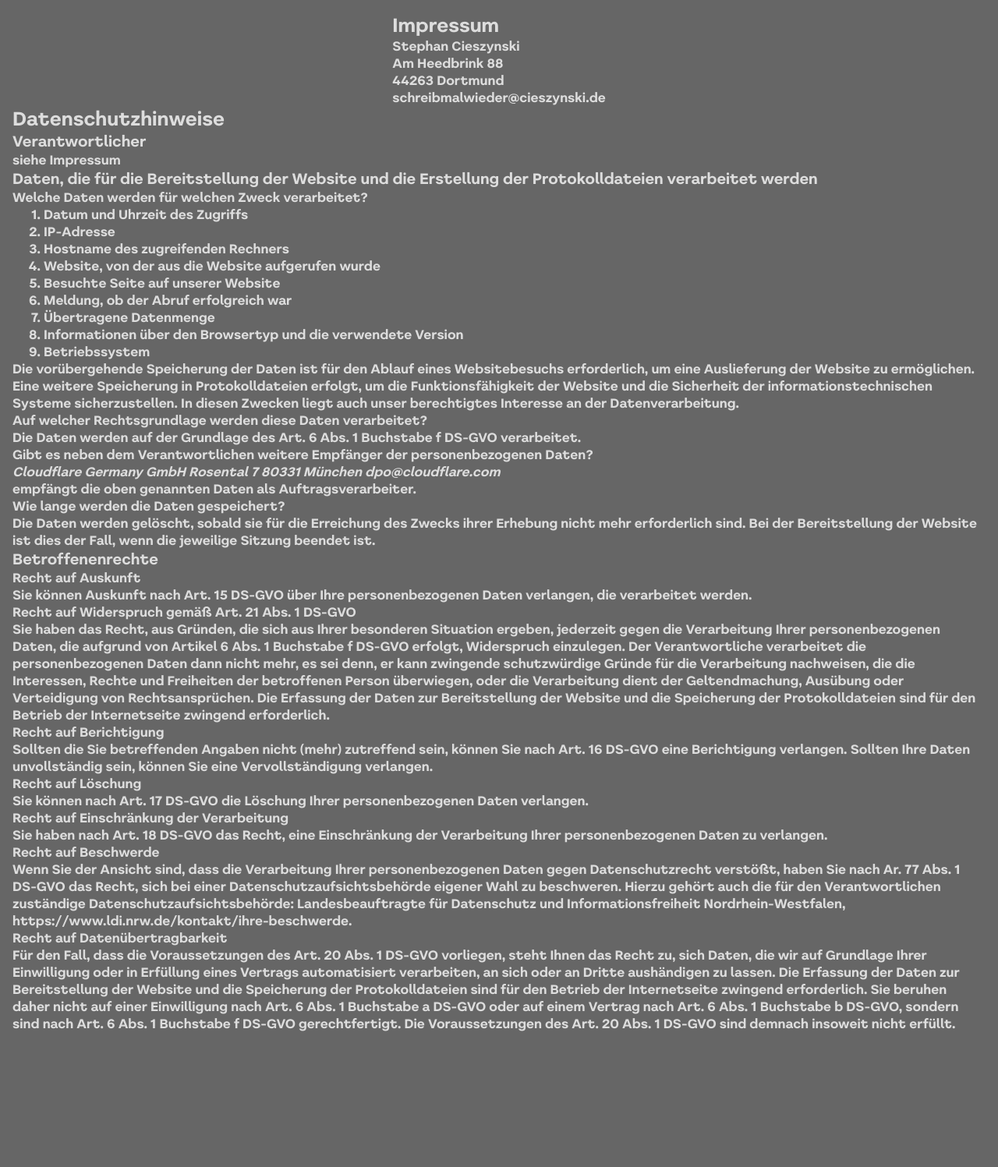
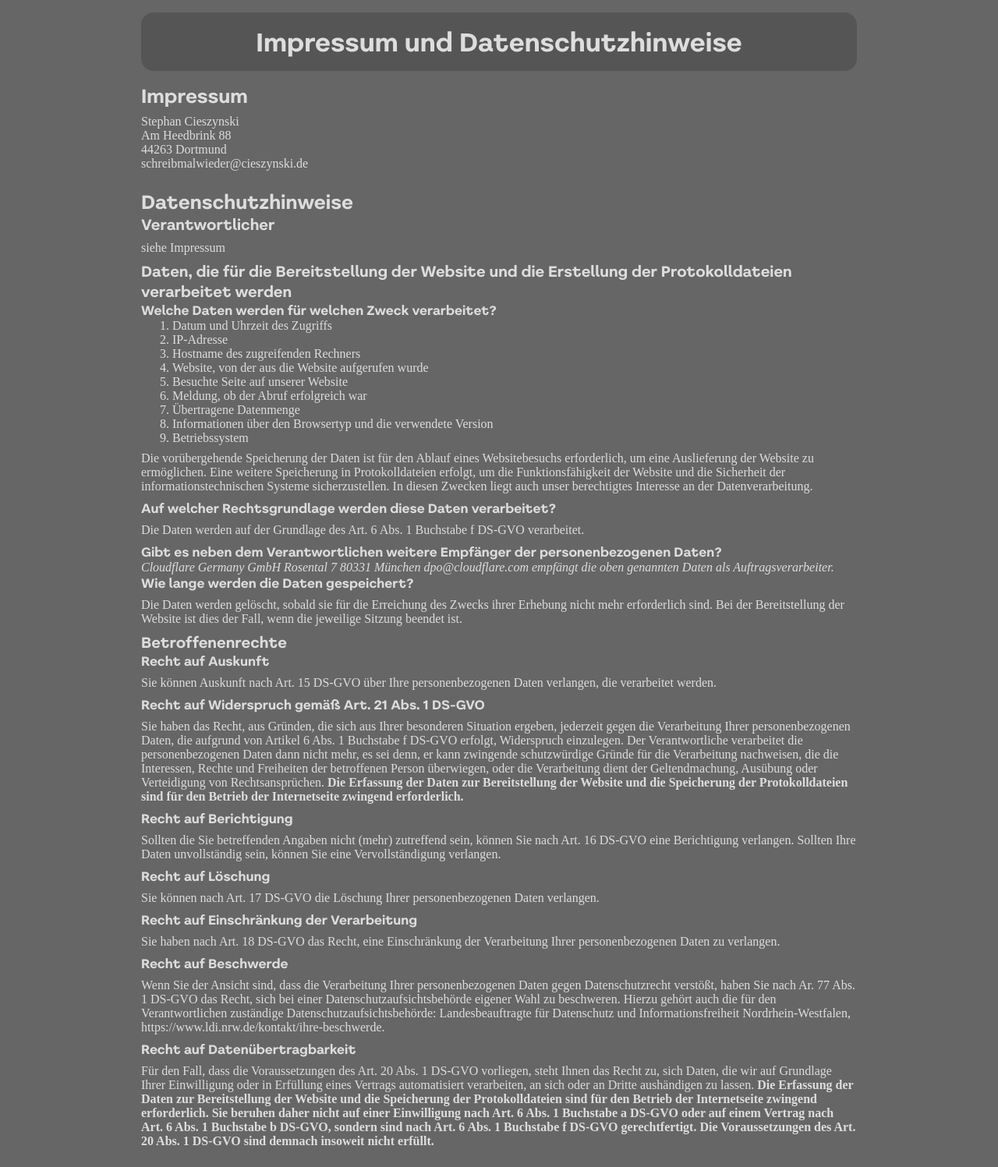
Before and after one commit to cieszynski/cieszynski.github.io, a Jekyll site: the page built from rechtliches.html, in a window 1280 px wide. Shown: the whole page at 78% size. Built offline with Jekyll 4.4.1, drawn with Linux system fonts in a browser that asks for light colours; before the commit the page ends 1340 px from its top, so only the background shows below that.

Commit message:
default.css, default.html new

```diff
--- /dev/null
+++ b/404.html
@@ -0,0 +1 @@
+Geduld!
--- a/_layouts/default.html
+++ b/_layouts/default.html
@@ -1,16 +1,17 @@
 <!DOCTYPE html>
-<html lang="{{ page.lang | default: "de" }}">
+<html lang="{{ page.lang | default: " de" }}">
 
 <head>
     <title>{{ page.title }}</title>
     <meta charset="utf-8">
     <meta name="viewport" content="width=device-width, initial-scale=1">
-    <meta name="robots" content="{{ page.robots | default: "follow, index" }}">
+    <meta name="robots" content="{{ page.robots | default: 'follow, index' }}">
+    <meta name="theme-color" content="#666" />
 
-    <link rel="stylesheet" href="/assets/css/default.css">
-    {% if page.collection %}
-    <link rel="stylesheet" href="/assets/css/{{ page.collection }}.css">
-    {% endif %}
+    <link rel="stylesheet" href="{{ page.stylesheet | prepend: 'assets/css/' | relative_url  }}">
+    <link rel="stylesheet" href="{{ page.stylesheet | prepend: 'assets/css/' | relative_url  }}" as="style" rel="preload">
+    <link href="/assets/fonts/fjallaone-regular-webfont.woff2" as="font" rel="preload" type="font/woff2" crossorigin="">
+    <link href="/assets/fonts/literal.bold-webfont.woff2" as="font" rel="preload" type="font/woff2" crossorigin="">
 </head>
 
 <body>
--- a/assets/css/default.css
+++ b/assets/css/default.css
@@ -1,3 +1,11 @@
+@font-face {
+    font-family: 'fjallaoneregular';
+    src: url("/assets/fonts/fjallaone-regular-webfont.woff2") format('woff2'),
+        url("/assets/fonts/fjallaone-regular-webfont.woff") format('woff');
+    font-weight: normal;
+    font-style: normal;
+}
+
 @font-face {
     font-family: "literal";
     font-stretch: normal;
@@ -7,12 +15,18 @@
         url("/assets/fonts/literal.bold-webfont.woff") format("woff");
 }
 
+@layer default, theme;
+
+@layer default {
+
     *,
     *::before,
     *::after {
         margin: 0;
         box-sizing: border-box;
+        text-decoration: none;
     }
+
 
     a {
         text-decoration: none;
@@ -20,72 +34,47 @@ a {
     }
 
     body {
+        gap: 16px;
         display: flex;
         flex-flow: column;
-    color: #ddd;
-    background: #666;
-    font-family: literal, sans-serif;
-    place-content: center;
-    place-items: center;
-    min-height: 100%;
+        width: min-content;
+        width: 100%;
+        max-width: 950px;
         padding: 16px;
     }
 
-h1 {
-    width: min-content;
+    footer {
+        display: flex;
         padding: 16px;
-    font-size: clamp(30px, 6.667vw, 60px);
-    line-height: .9;
-    display: grid;
-    column-gap: 16px;
         border-radius: 16px;
-    background: #555;
-
-    & span:first-of-type {
-        display: inline-flex;
-        justify-content: end;
-        align-items: end;
+        justify-content: center;
+        align-items: center;
     }
 
+    h1 {
         & img {
-        width: clamp(100px, 20vw, 180px);
-        grid-column: 2;
-        grid-row: 1 / 3;
+            display: block;
+            border-radius: 16px;
+            width: 100%;
         }
     }
 
     html {
-    height: 100%;
+        display: flex;
+        flex-flow: column;
+        place-content: center;
+        place-items: center;
+        min-height: 100%;
     }
 
     main {
         gap: 16px;
         display: flex;
         flex-flow: row wrap;
-    width: min-content;
-
-    & div,
-    a {
-        display: flex;
-        flex-flow: column;
-        align-items: center;
-        justify-content: center;
-        aspect-ratio: 2;
-        min-width: 180px;
-        border-radius: 16px;
-        background: #555;
-        text-align: center;
-        overflow: clip;
-        flex: 1;
-
-        &:hover {
-            background: #444;
     }
 
-        & img {
-            border-radius: 24px;
-            padding: 16px;
-            width: 100%;
+    p {
+        padding: 8px 0;
+        font-family: serif;
     }
 }
-}
--- /dev/null
+++ b/assets/css/homepage.css
@@ -0,0 +1,60 @@
+@import url("/assets/css/default.css");
+
+@layer theme {
+    address {
+        font-family: serif;
+    }
+
+    body {
+        font-family: literal;
+        color: #ddd;
+    }
+
+    footer {
+        background-color: #555;
+    }
+
+    h1 {
+        padding: 16px;
+        background-color: #555;
+        border-radius: 16px;
+        text-align: center;
+    }
+
+    html {
+        background: #666;
+    }
+
+
+    main>a {
+        background: #555;
+        display: flex;
+        flex-flow: column;
+        align-items: center;
+        justify-content: center;
+        aspect-ratio: 2;
+        min-width: 200px;
+        border-radius: 16px;
+        text-align: center;
+        overflow: clip;
+        flex: 1;
+
+        &:hover {
+            background-color: #444;
+        }
+
+        & img {
+            border-radius: 24px;
+            padding: 16px;
+            width: 100%;
+        }
+    }
+
+    ol {
+        font-family: serif;
+    }
+
+    p {
+        font-family: serif;
+    }
+}
--- a/rechtliches.html
+++ b/rechtliches.html
@@ -1,8 +1,14 @@
 ---
+title: "Impressum und Datenschutzhinweise"
+robots: "nofollow, noindex"
+stylesheet: "homepage.css"
 layout: default
-title: Impressum / Datenschutzhinweise
-robots: nofollow, noindex
 ---
+
+<h1>
+    {{ page.title }}
+</h1>
+<main>
     <article>
         <h2>Impressum</h2>
         <p>
@@ -17,7 +23,8 @@ robots: nofollow, noindex
         <h3>Verantwortlicher</h3>
         <p>siehe Impressum</p>
 
-    <h3>Daten, die für die Bereitstellung der Website und die Erstellung der Protokolldateien verarbeitet werden</h3>
+        <h3>Daten, die für die Bereitstellung der Website und die Erstellung der Protokolldateien verarbeitet werden
+        </h3>
         <h4>Welche Daten werden für welchen Zweck verarbeitet?</h4>
         <ol>
             <li>Datum und Uhrzeit des Zugriffs</li>
@@ -33,27 +40,30 @@ robots: nofollow, noindex
         <p>
             Die vorübergehende Speicherung der Daten ist für den Ablauf eines Websitebesuchs erforderlich,
             um eine Auslieferung der Website zu ermöglichen. Eine weitere Speicherung in Protokolldateien erfolgt,
-        um die Funktionsfähigkeit der Website und die Sicherheit der informationstechnischen Systeme sicherzustellen.
+            um die Funktionsfähigkeit der Website und die Sicherheit der informationstechnischen Systeme
+            sicherzustellen.
             In diesen Zwecken liegt auch unser berechtigtes Interesse an der Datenverarbeitung.
         </p>
         <h4>Auf welcher Rechtsgrundlage werden diese Daten verarbeitet?</h4>
         <p>Die Daten werden auf der Grundlage des Art. 6 Abs. 1 Buchstabe f DS-GVO verarbeitet.</p>
         <h4>Gibt es neben dem Verantwortlichen weitere Empfänger der personenbezogenen Daten?</h4>
-    <p>
         <address>Cloudflare Germany GmbH Rosental 7 80331 München
             <a href="mailto:dpo@cloudflare.com">dpo@cloudflare.com</a>
-    </address> empfängt die oben genannten Daten als Auftragsverarbeiter.
+            empfängt die oben genannten Daten als Auftragsverarbeiter.
+        </address>
         <!-- https://www.cloudflare.com/de-de/privacypolicy/ -->
-    </p>
         <h4>Wie lange werden die Daten gespeichert?</h4>
         <p>
-        Die Daten werden gelöscht, sobald sie für die Erreichung des Zwecks ihrer Erhebung nicht mehr erforderlich sind.
+            Die Daten werden gelöscht, sobald sie für die Erreichung des Zwecks ihrer Erhebung nicht mehr
+            erforderlich
+            sind.
             Bei der Bereitstellung der Website ist dies der Fall, wenn die jeweilige Sitzung beendet ist.
         </p>
         <h3>Betroffenenrechte</h3>
         <h4>Recht auf Auskunft</h4>
         <p>
-        Sie können Auskunft nach Art. 15 DS-GVO über Ihre personenbezogenen Daten verlangen, die verarbeitet werden.
+            Sie können Auskunft nach Art. 15 DS-GVO über Ihre personenbezogenen Daten verlangen, die verarbeitet
+            werden.
         </p>
         <h4>Recht auf Widerspruch gemäß Art. 21 Abs. 1 DS-GVO</h4>
         <p>
@@ -81,13 +91,17 @@ robots: nofollow, noindex
         </p>
         <h4>Recht auf Einschränkung der Verarbeitung</h4>
         <p>
-        Sie haben nach Art. 18 DS-GVO das Recht, eine Einschränkung der Verarbeitung Ihrer personenbezogenen Daten zu
+            Sie haben nach Art. 18 DS-GVO das Recht, eine Einschränkung der Verarbeitung Ihrer personenbezogenen
+            Daten
+            zu
             verlangen.
         </p>
         <h4>Recht auf Beschwerde</h4>
         <p>
-        Wenn Sie der Ansicht sind, dass die Verarbeitung Ihrer personenbezogenen Daten gegen Datenschutzrecht verstößt,
-        haben Sie nach Ar. 77 Abs. 1 DS-GVO das Recht, sich bei einer Datenschutzaufsichtsbehörde eigener Wahl zu
+            Wenn Sie der Ansicht sind, dass die Verarbeitung Ihrer personenbezogenen Daten gegen Datenschutzrecht
+            verstößt,
+            haben Sie nach Ar. 77 Abs. 1 DS-GVO das Recht, sich bei einer Datenschutzaufsichtsbehörde eigener Wahl
+            zu
             beschweren.
             Hierzu gehört auch die für den Verantwortlichen zuständige Datenschutzaufsichtsbehörde:
             Landesbeauftragte für Datenschutz und Informationsfreiheit Nordrhein-Westfalen,
@@ -95,7 +109,8 @@ robots: nofollow, noindex
         </p>
         <h4>Recht auf Datenübertragbarkeit</h4>
         <p>
-        Für den Fall, dass die Voraussetzungen des Art. 20 Abs. 1 DS-GVO vorliegen, steht Ihnen das Recht zu, sich
+            Für den Fall, dass die Voraussetzungen des Art. 20 Abs. 1 DS-GVO vorliegen, steht Ihnen das Recht zu,
+            sich
             Daten,
             die wir auf Grundlage Ihrer Einwilligung oder in Erfüllung eines Vertrags automatisiert verarbeiten,
             an sich oder an Dritte aushändigen zu lassen.
@@ -109,3 +124,4 @@ robots: nofollow, noindex
             </strong>
         </p>
     </article>
+</main>
--- a/test3.html
+++ b/test3.html
@@ -79,10 +79,6 @@
                 border-radius: 16px 16px 0 0;
                 background-color: #aa6600;
             }
-
-            p {
-                font-family: serif;
-            }
         }
     </style>
 </head>
```
Also changed, not shown: assets/css/default.old.css (added, +91 -0 lines), assets/css/test.css (deleted, +0 -75 lines), index.html (+11 -7 lines), index.old.html (added, +15 -0 lines), test1.html (deleted, +0 -82 lines), 5 other files. Lines whose indentation alone changed are shown as unchanged.
